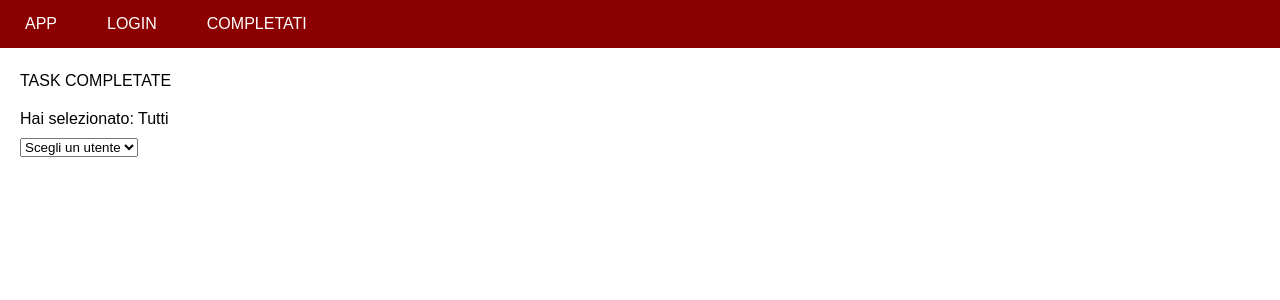
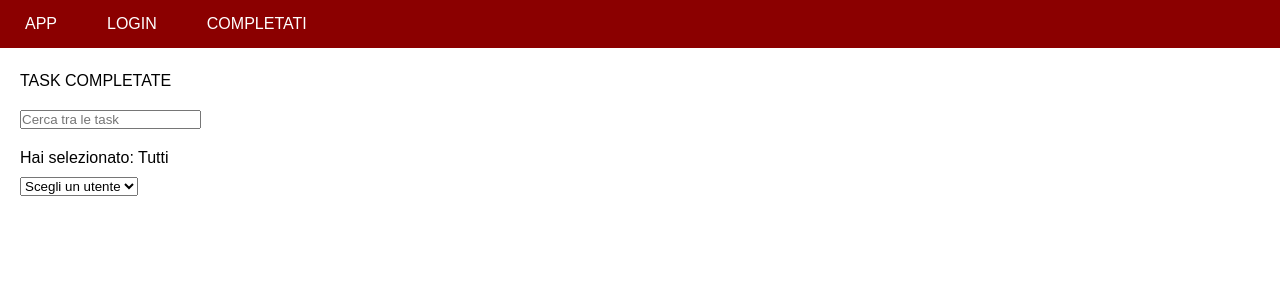
Before and after one commit to Niketion/todo-app, a Vue app: page /completed in a window 1280 px wide. Shown: the top 300 px of the page. Built offline with nearby package versions, Linux system fonts and the light colour scheme.

Commit message:
0.1.5 - Search bar

```diff
--- a/package.json
+++ b/package.json
@@ -1,6 +1,6 @@
 {
   "name": "todo-app",
-  "version": "0.1.3",
+  "version": "0.1.5",
   "private": true,
   "scripts": {
     "serve": "vue-cli-service serve",
--- a/src/components/Completed.vue
+++ b/src/components/Completed.vue
@@ -4,6 +4,9 @@
         task completate
     </div>
 
+    <div class="filter-input">
+        <input v-model="filter" placeholder="Cerca tra le task">
+    </div>
 
     <div class="select-user">
         <div class="select-text">Hai selezionato: {{ selected }}</div>
@@ -35,10 +38,28 @@ export default {
             if (localStorage.getItem("completed") == undefined) return [];
 
             if (this.selected == "Tutti") {
+                if (this.filter != "") {
+                    return JSON.parse(localStorage.getItem("completed"))
+                    .filter(task =>
+                        task.title.toLowerCase().includes(this.filter.toLowerCase()) ||
+                        task.user.toLowerCase().includes(this.filter.toLowerCase())
+                    )
+                }
+
                 return JSON.parse(localStorage.getItem("completed"));
             }
 
-            return JSON.parse(localStorage.getItem("completed")).filter(task => task.user == this.selected)
+            if (this.filter != "") {
+                return JSON.parse(localStorage.getItem("completed"))
+                    .filter(task => task.user == this.selected)
+                    .filter(task =>
+                    task.title.toLowerCase().includes(this.filter.toLowerCase()) ||
+                    task.user.toLowerCase().includes(this.filter.toLowerCase())
+                )
+            }
+
+            return JSON.parse(localStorage.getItem("completed"))
+                .filter(task => task.user == this.selected)
         },
         users() {
             if (localStorage.getItem("users") == undefined) return []
@@ -49,6 +70,7 @@ export default {
     data() {
         return {
             selected: 'Tutti',
+            filter: ''
         }
     }
 }
@@ -82,4 +104,9 @@ export default {
         margin-bottom: 20px;
     }
 
+    .filter-input {
+        margin-bottom: 20px;
+        margin-left: 20px;
+    }
+
 </style>
```
